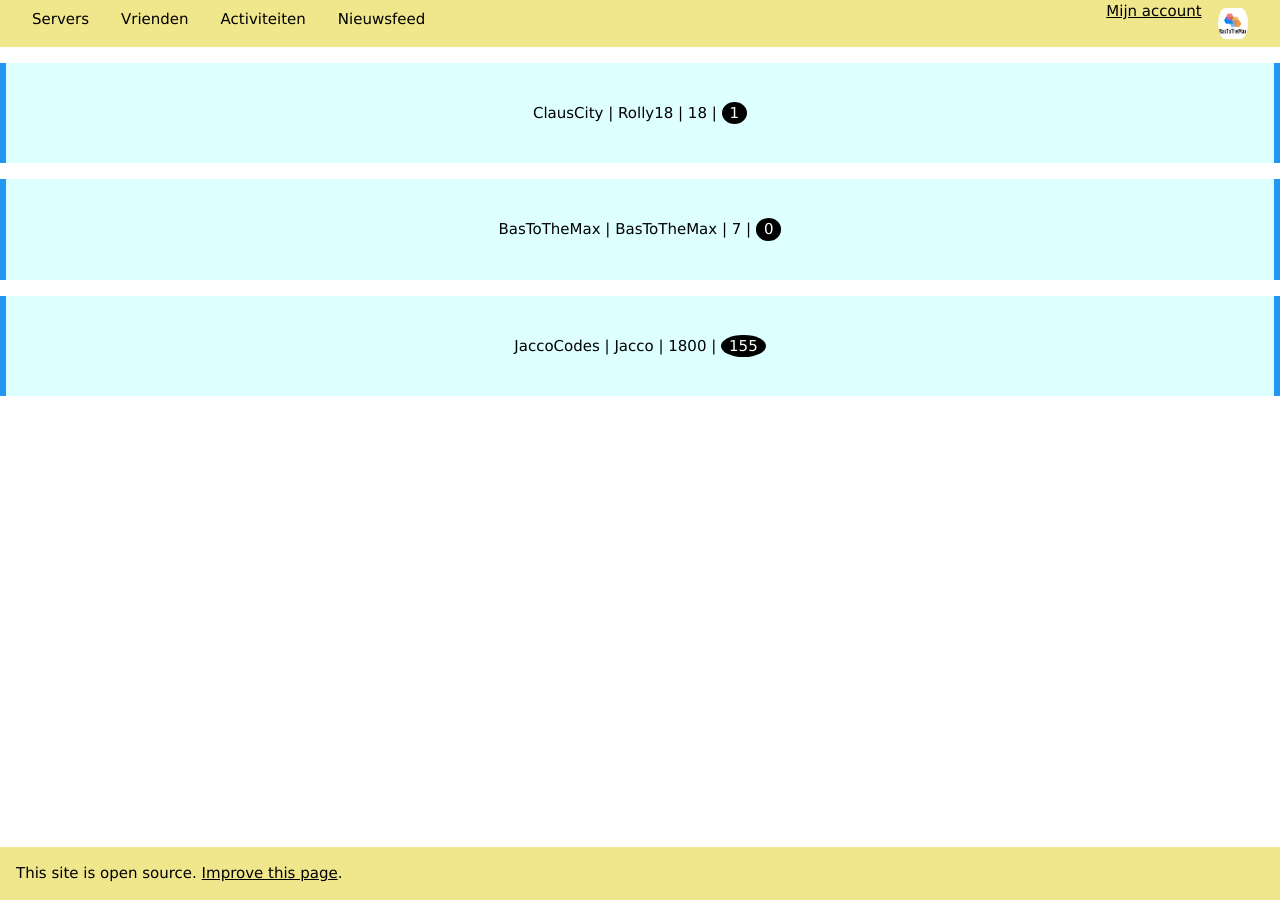
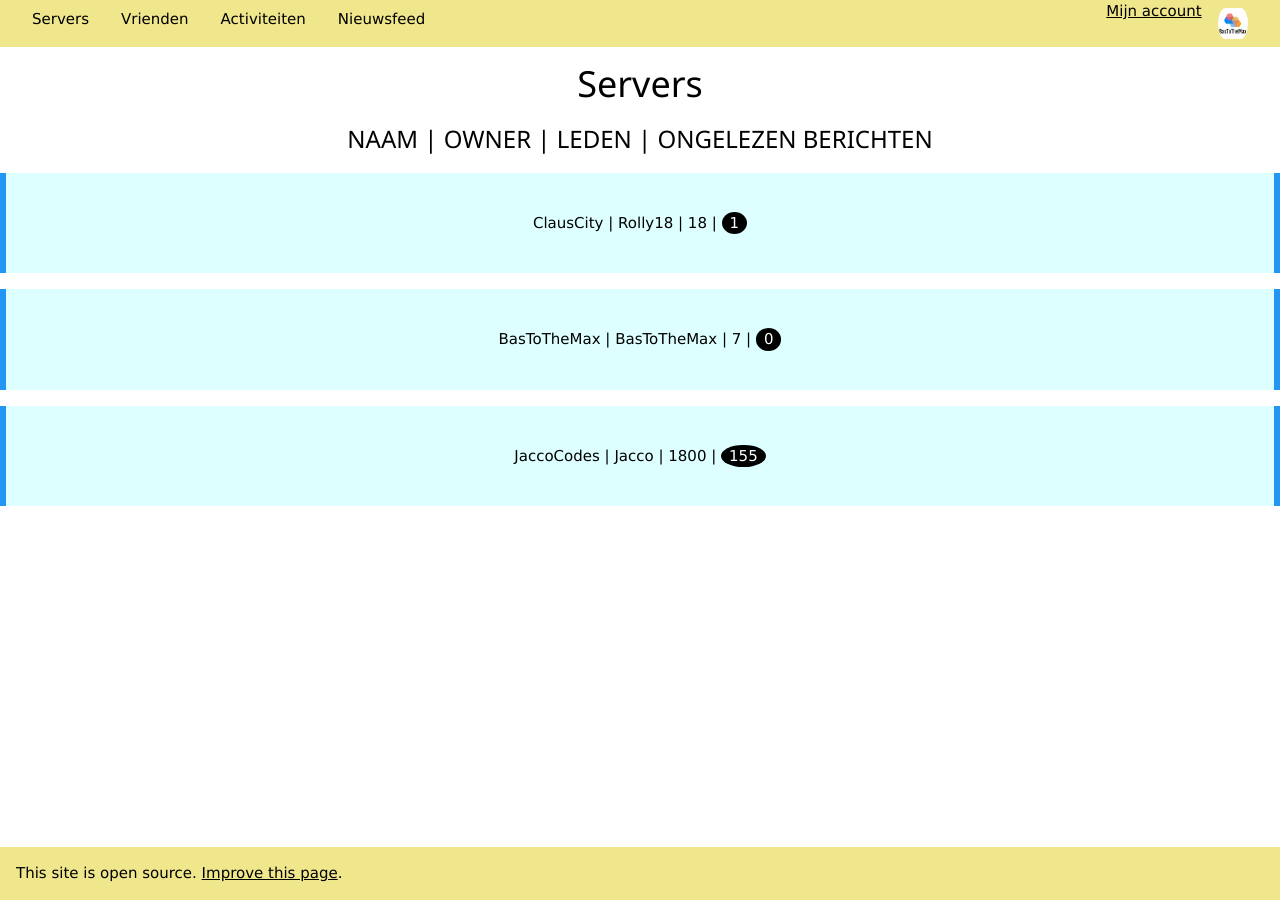
Before and after one commit to BasToTheMax/ChatApp, a Jekyll site: the page built from docs/index.md, in a window 1280 px wide. Built offline with Jekyll 4.4.1, drawn with Linux system fonts in a browser that asks for light colours; our own code applies the rules of GitHub Pages for plain Markdown files.

Commit message:
Update index.md

```diff
--- a/docs/index.md
+++ b/docs/index.md
@@ -1,5 +1,7 @@
 <center>
-   <div class="w3-panel w3-pale-blue w3-leftbar w3-rightbar w3-border-blue w3-padding-24">
+   <h1>Servers</h1>
+   <h3>NAAM | OWNER | LEDEN | ONGELEZEN BERICHTEN</h3>
+   <div class="w3-panel w3-pale-blue w3-leftbar w3-rightbar w3-border-blue w3-padding-24 w3-">
       <p>
          <a href="{{ site.base }}/servers/1" style="text-decoration: none;">
             ClausCity | Rolly18 | 18 | <span class="w3-badge">1</span>
```
